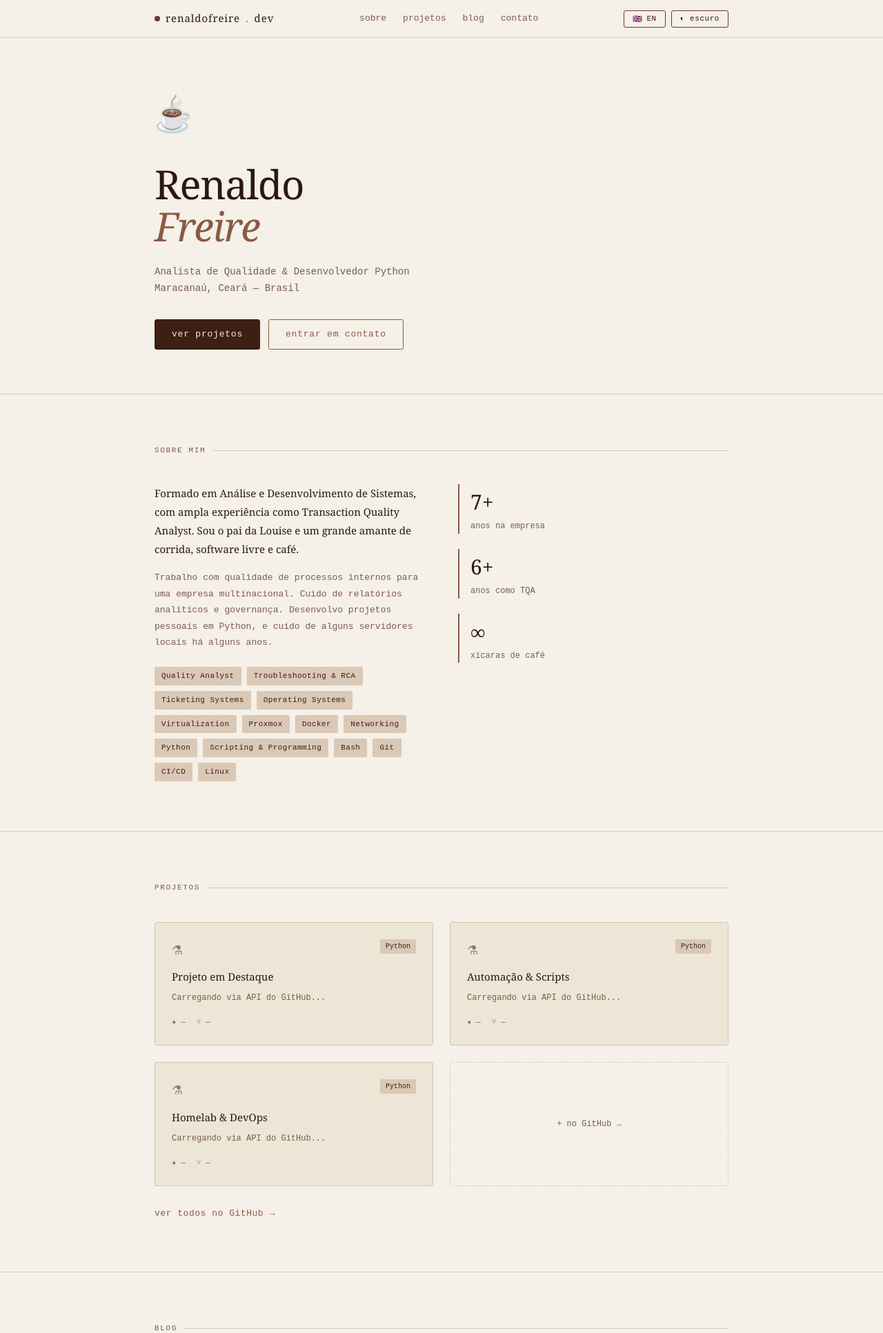
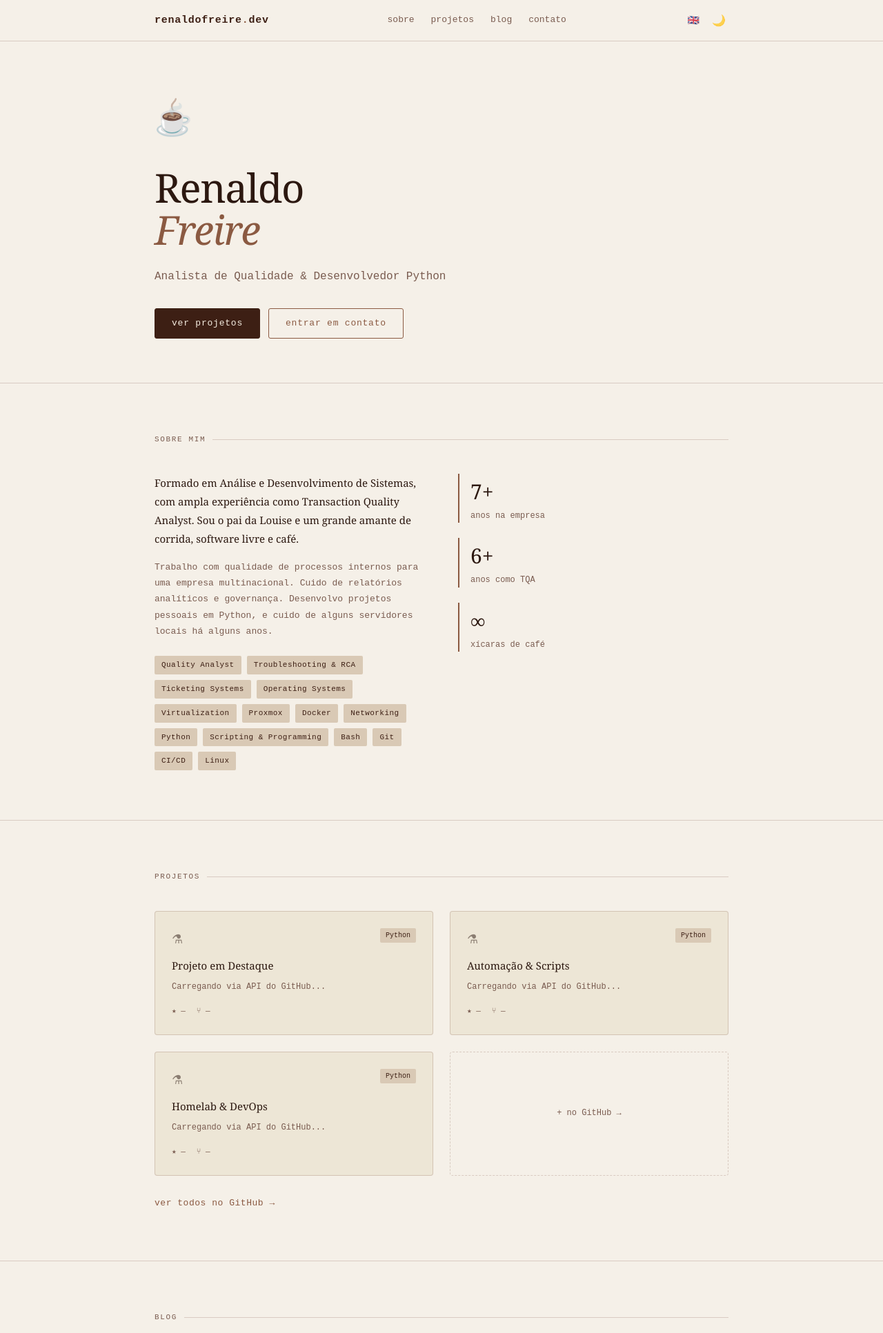
Before and after one commit to renaldofreire/portfolio, a Flask app: page / in a window 1280 px wide. Shown: the top 1933 px of the page at 69% size. Run offline with Flask 3, Linux system fonts and the light colour scheme.

Commit message:
feat: refina branding a logo, simplifica controles e atualiza bio

```diff
--- a/static/css/style.css
+++ b/static/css/style.css
@@ -17,6 +17,7 @@
   --btn-bg:    #3D1F14;
   --btn-text:  #F5EDE0;
   --steam-color: #8B5A42;
+  --logo-color: #3D1F14;
 }
 
 body.dark {
@@ -33,6 +34,7 @@ body.dark {
   --btn-bg:    #EFEFEF;
   --btn-text:  #0A0A0A;
   --steam-color: #888888;
+  --logo-color: #B08C71;
 }
 
 html { scroll-behavior: smooth; }
@@ -75,23 +77,15 @@ nav {
 
 .logo {
   font-size: 15px;
-  color: var(--text);
-  display: flex;
-  align-items: center;
-  gap: 8px;
-  letter-spacing: 0.06em;
+  color: var(--logo-color);
+  font-family: 'Courier New', monospace;
+  font-weight: bold;
+  letter-spacing: 0.05em;
 }
 
-.coffee-dot {
-  width: 8px;
-  height: 8px;
-  border-radius: 50%;
-  background: var(--accent);
-  display: inline-block;
-  transition: background 0.3s;
+.logo-accent {
+  color: var(--accent2);
 }
-
-.logo-accent { color: var(--accent2); }
 
 .nav-links {
   display: flex;
@@ -108,27 +102,37 @@ nav {
 
 .nav-links a:hover { color: var(--text); }
 
-.nav-controls { display: flex; gap: 8px; }
+.nav-controls {
+  display: flex;
+  gap: 10px;
+  align-items: center;
+}
 
 .ctrl-btn {
-  background: var(--bg);
-  border: 1px solid var(--accent);
-  color: var(--text);
-  padding: 5px 12px;
-  border-radius: 3px;
-  font-size: 11px;
+  background: transparent;
+  border: none;
+  color: var(--text2);
+  padding: 4px;
+  font-size: 16px;
   cursor: pointer;
-  font-family: 'Courier New', monospace;
-  letter-spacing: 0.05em;
-  transition: background 0.15s, color 0.15s;
+  font-family: inherit;
+  transition: color 0.2s, opacity 0.2s;
   display: inline-flex;
   align-items: center;
-  gap: 6px;
+  justify-content: center;
+  opacity: 0.8;
 }
 
 .ctrl-btn:hover {
-  background: var(--accent);
-  color: var(--bg);
+  background: transparent;
+  color: var(--text);
+  opacity: 1;
+}
+
+#langBtn {
+  font-size: 14px;
+  font-family: 'Courier New', monospace;
+  font-weight: bold;
 }
 
 
@@ -212,7 +216,7 @@ nav {
 }
 
 .hero-sub {
-  font-size: 14px;
+  font-size: 16px;
   color: var(--text2);
   max-width: 480px;
   line-height: 1.7;
--- a/static/js/main.js
+++ b/static/js/main.js
@@ -6,7 +6,7 @@ const THEME_KEY = "rf-theme";
 function applyTheme(dark) {
   document.body.classList.toggle("dark", dark);
   const btn = document.getElementById("themeBtn");
-  if (btn) btn.textContent = dark ? "◑ claro" : "◐ escuro";
+  if (btn) btn.innerHTML = dark ? "☀️" : "🌙";
 }
 
 function toggleTheme() {
@@ -34,8 +34,8 @@ function applyLang(lang) {
   document.documentElement.lang = lang === "pt" ? "pt-BR" : "en";
   const btn = document.getElementById("langBtn");
   if (btn) {
-    // Mostra a bandeira do idioma para o qual o usuário pode mudar
-    btn.innerHTML = lang === "pt" ? "<span>🇬🇧</span> EN" : "<span>🇧🇷</span> PT";
+    // Mostra apenas a bandeira do idioma para o qual o usuário pode mudar
+    btn.innerHTML = lang === "pt" ? "🇬🇧" : "🇧🇷";
   }
 
   document.querySelectorAll("[data-pt][data-en]").forEach((el) => {
--- a/templates/index.html
+++ b/templates/index.html
@@ -12,10 +12,9 @@
 
   <nav>
     <div class="wrapper nav-inner">
-      <div class="logo">
-        <span class="coffee-dot"></span>
-        renaldofreire <span class="logo-accent">.</span> dev
-      </div>
+      <a href="https://renaldofreire.github.io/portfolio/" class="logo">
+        renaldofreire<span class="logo-accent">.</span>dev
+      </a>
       <div class="nav-links">
         <a href="#sobre"   data-pt="sobre"    data-en="about">sobre</a>
         <a href="#projetos" data-pt="projetos" data-en="projects">projetos</a>
@@ -43,9 +42,9 @@
 
       <h1>Renaldo<br><em>Freire</em></h1>
       <p class="hero-sub"
-         data-pt="Analista de Qualidade & Desenvolvedor Python<br>Maracanaú, Ceará — Brasil"
-         data-en="Quality Analyst & Python Developer<br>Maracanaú, Ceará — Brazil">
-        Analista de Qualidade & Desenvolvedor Python<br>Maracanaú, Ceará — Brasil
+         data-pt="Analista de Qualidade & Desenvolvedor Python"
+         data-en="Quality Analyst & Python Developer">
+        Analista de Qualidade & Desenvolvedor Python
       </p>
       <div class="hero-actions">
         <a href="#projetos" class="btn-primary" data-pt="ver projetos"    data-en="view projects">ver projetos</a>
@@ -132,9 +131,9 @@
       <div class="section-label" data-pt="blog" data-en="blog">blog</div>
       <div class="blog-card">
         <div>
-          <h3 data-pt="Pensamentos sobre tecnologia, qualidade e café."
-              data-en="Thoughts on technology, quality and coffee.">
-            Pensamentos sobre tecnologia, qualidade e café.
+          <h3 data-pt="Pensamentos sobre tecnologia ou outros devaneios"
+              data-en="Thoughts on technology or other ramblings">
+            Pensamentos sobre tecnologia ou outros devaneios
           </h3>
           <p data-pt="Em breve — artigos sobre Linux, Python, processos e tudo mais que me interessa."
              data-en="Coming soon — articles on Linux, Python, and everything I find interesting.">
@@ -179,7 +178,7 @@
             <div class="contact-link-icon">in</div>
             <div>
               <div class="link-label">LinkedIn</div>
-              <a href="https://www.linkedin.com/renaldofreire" target="_blank" rel="noopener" class="link-value">/renaldofreire</a>
+              <a href="https://www.linkedin.com/in/renaldofreire/" target="_blank" rel="noopener" class="link-value">/renaldofreire</a>
             </div>
           </div>
           <div class="contact-link-item">
```
